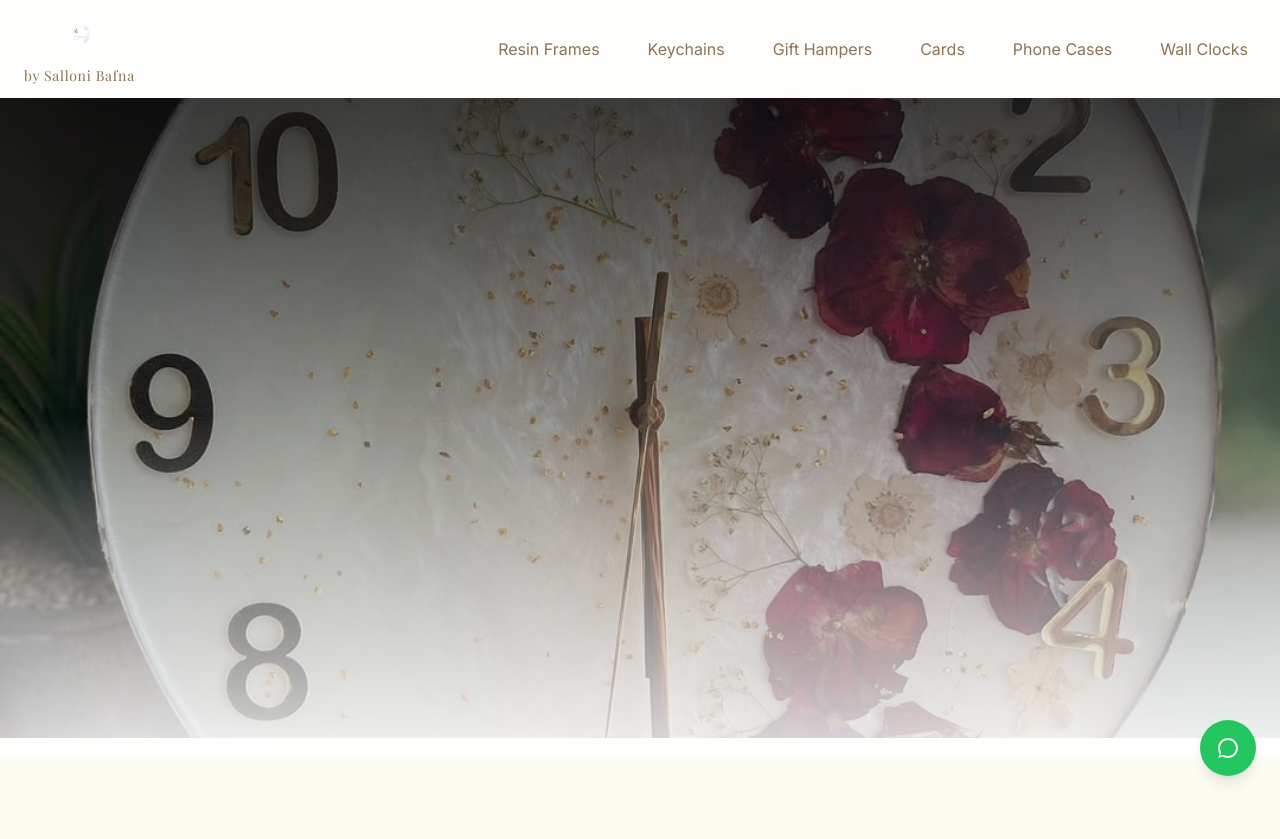
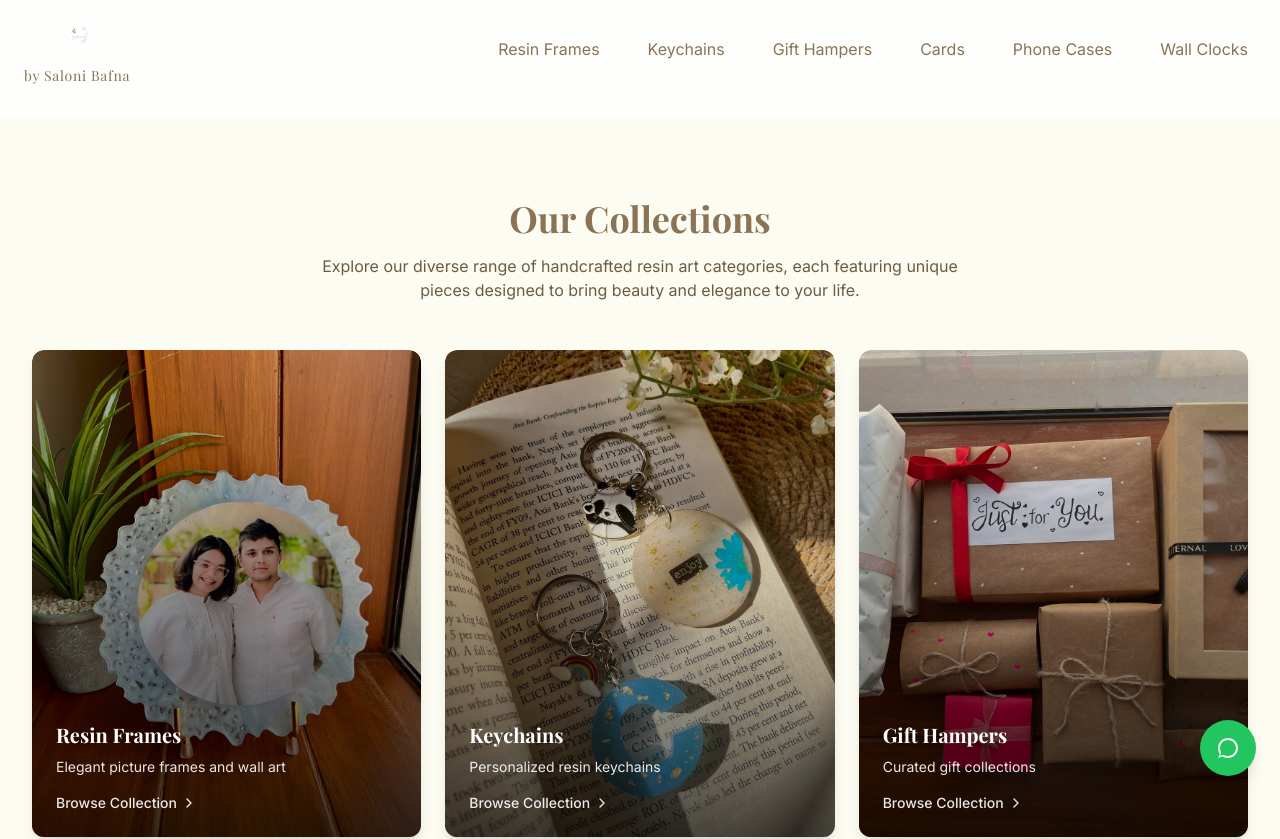
Before and after one commit to Kushal3006/sbcreations, a React (Vite) app: page / in a window 1280 px wide. Shown: the top 839 px of the page. Built offline with nearby package versions, Linux system fonts and the light colour scheme.

Commit message:
major changes

```diff
--- a/src/App.tsx
+++ b/src/App.tsx
@@ -14,7 +14,7 @@ import WallClocksCatalog from './components/WallClocksCatalog';
 
 const HomePage = () => (
   <>
-    <Hero />
+    {/* <Hero /> */}
     <div className='mt-5 '>
       <FeaturedCollections />
     </div>
--- a/src/components/Navbar.tsx
+++ b/src/components/Navbar.tsx
@@ -17,7 +17,7 @@ const Navbar: React.FC = () => {
           <Link to="/" className="flex items-center px-1 py-1 rounded hover:bg-transparent transition-colors duration-200">
             <img src="/L.png" alt="sbcreations logo" className="h-10 w-auto sm:h-10 mb-1" />
           </Link>
-          <span className="text-xs sm:text-sm text-[#8B7355] font-serif tracking-wide mt-0.5" style={{letterSpacing: '0.05em'}}>by Salloni Bafna</span>
+          <span className="text-xs sm:text-sm text-[#8B7355] font-serif tracking-wide mt-0.5" style={{letterSpacing: '0.05em'}}>by Saloni Bafna</span>
         </div>
         {/* Desktop Navigation */}
         <nav className="hidden md:flex items-center space-x-3 xs:space-x-4 sm:space-x-6 lg:space-x-8">
```
